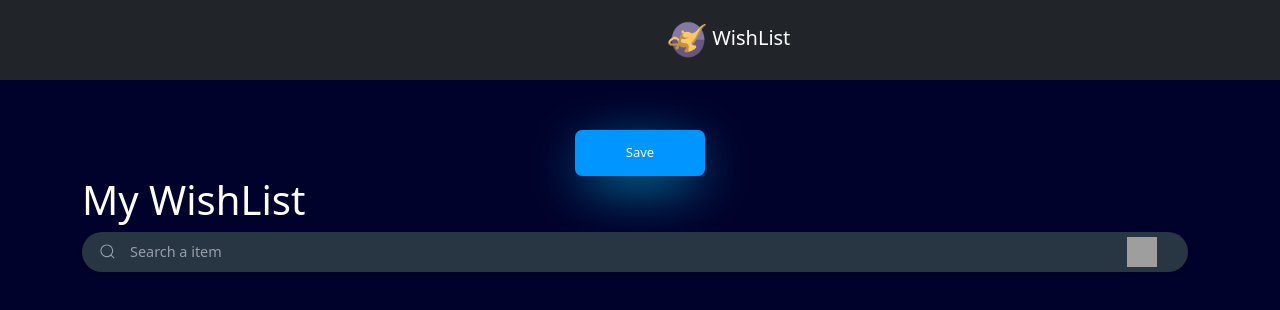
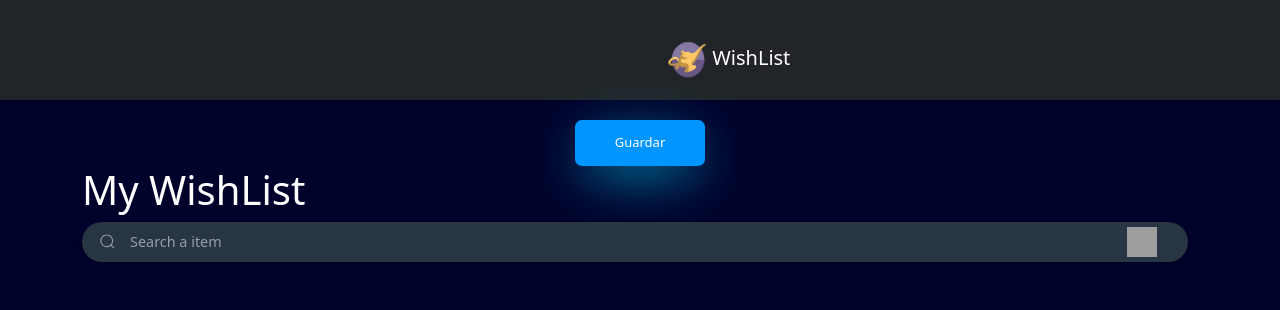
Before and after one commit to Ajgarcia01/WishList, a React (Vite) app: page / in a window 1280 px wide. Shown: the top 310 px of the page. Built offline with nearby package versions, Linux system fonts and the light colour scheme; grey boxes are pictures that could not be loaded.

Commit message:
Add button drap and drog

```diff
--- a/src/App.css
+++ b/src/App.css
@@ -182,6 +182,7 @@ svg {
 }
 
 .container {
+  margin-top: 20px;
   display: block;
   position: relative;
   cursor: pointer;
@@ -255,16 +256,15 @@ svg {
 }
 
 .button span:after {
-  content: 'Thank :)';
+  content: '';
   position: absolute;
   opacity: 0;
   top: 0;
-  right: -20px;
   transition: 0.3s;
 }
 
 .button:hover span {
-  padding-right: 3.55em;
+  padding-right: 1em;
 }
 
 .button:hover span:after {
@@ -326,3 +326,13 @@ svg {
     transform: translateY(-10px);
   }
 }
+
+.menuIcon img {
+  width: 50px;
+  height: 50px;
+}
+
+.menuIcon {
+  margin-right: 140px;
+  padding-left: 20px;
+}
--- a/src/Nabvar.jsx
+++ b/src/Nabvar.jsx
@@ -12,7 +12,8 @@ export function Nabvar() {
             width="40"
             height="40"
             alt="hi from Wishes Team"
-          />{' '}
+          />
+          {' '}
           WishList
         </Navbar.Brand>
       </Container>
--- a/src/WishInput.jsx
+++ b/src/WishInput.jsx
@@ -12,8 +12,7 @@ function WishInput({ onChange, onNewWish }) {
   const [show, setShow] = useState(false);
   const handleClose = () => setShow(false);
   const handleShow = () => setShow(true);
-  const saveItem = () =>
-    onNewWish({ id: Uuidv4(), text: inputText.current.value, done: false });
+  const saveItem = () => onNewWish({ id: Uuidv4(), text: inputText.current.value, done: false });
   const save = () => {
     saveItem();
     handleClose();
--- a/src/WishItem.jsx
+++ b/src/WishItem.jsx
@@ -42,6 +42,16 @@ function WishItem({ wish, onChangeWish }) {
       <table size="sm" className="tableItem">
         <thead>
           <tr>
+            <td>
+              <div className="menuIcon">
+                <i>
+                  <img
+                    src="https://www.svgrepo.com/show/18576/menu.svg"
+                    alt=""
+                  />
+                </i>
+              </div>
+            </td>
             <td className="list-group-item wishItem ">
               <label className="container">
                 <input
--- a/src/WishList.jsx
+++ b/src/WishList.jsx
@@ -22,8 +22,7 @@ import './App.css';
  */
 
 function WishList({ props, ChangeWish }) {
-  const wishesArray =
-    JSON.parse(localStorage.getItem('wishesLocalStorage')) || [];
+  const wishesArray = JSON.parse(localStorage.getItem('wishesLocalStorage')) || [];
 
   const [wishesItems, setWishesItems] = React.useState(wishesArray);
   const dragItem = React.useRef(null);
--- a/src/WishSave.jsx
+++ b/src/WishSave.jsx
@@ -14,7 +14,7 @@ import './App.css';
 function WishSave({ onWishesSave }) {
   return (
     <button className="button" type="button" onClick={onWishesSave}>
-      <span>Save</span>
+      <span>Guardar</span>
     </button>
   );
 }
```
Also changed, not shown: src/App.jsx (+6 -6 lines).
